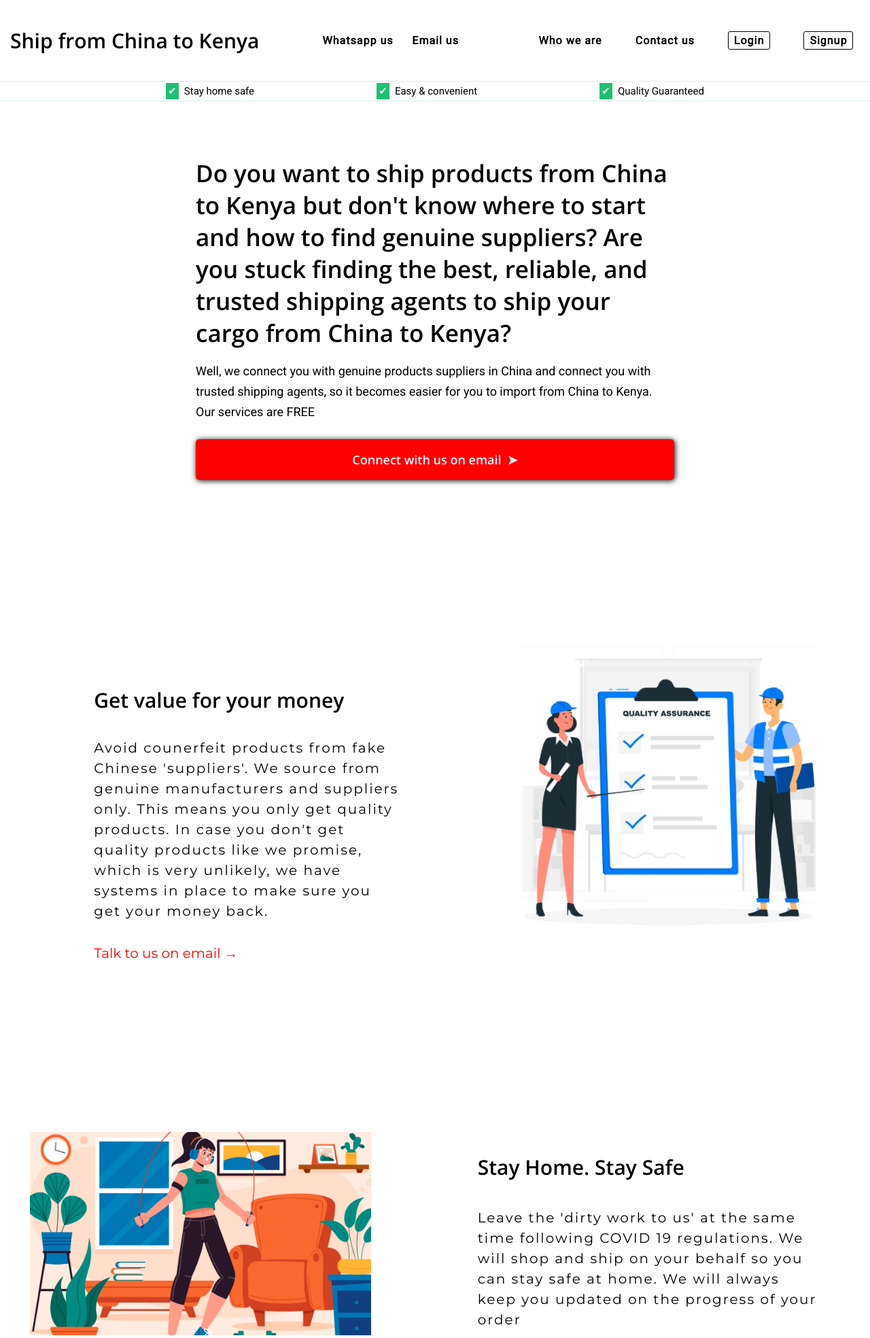
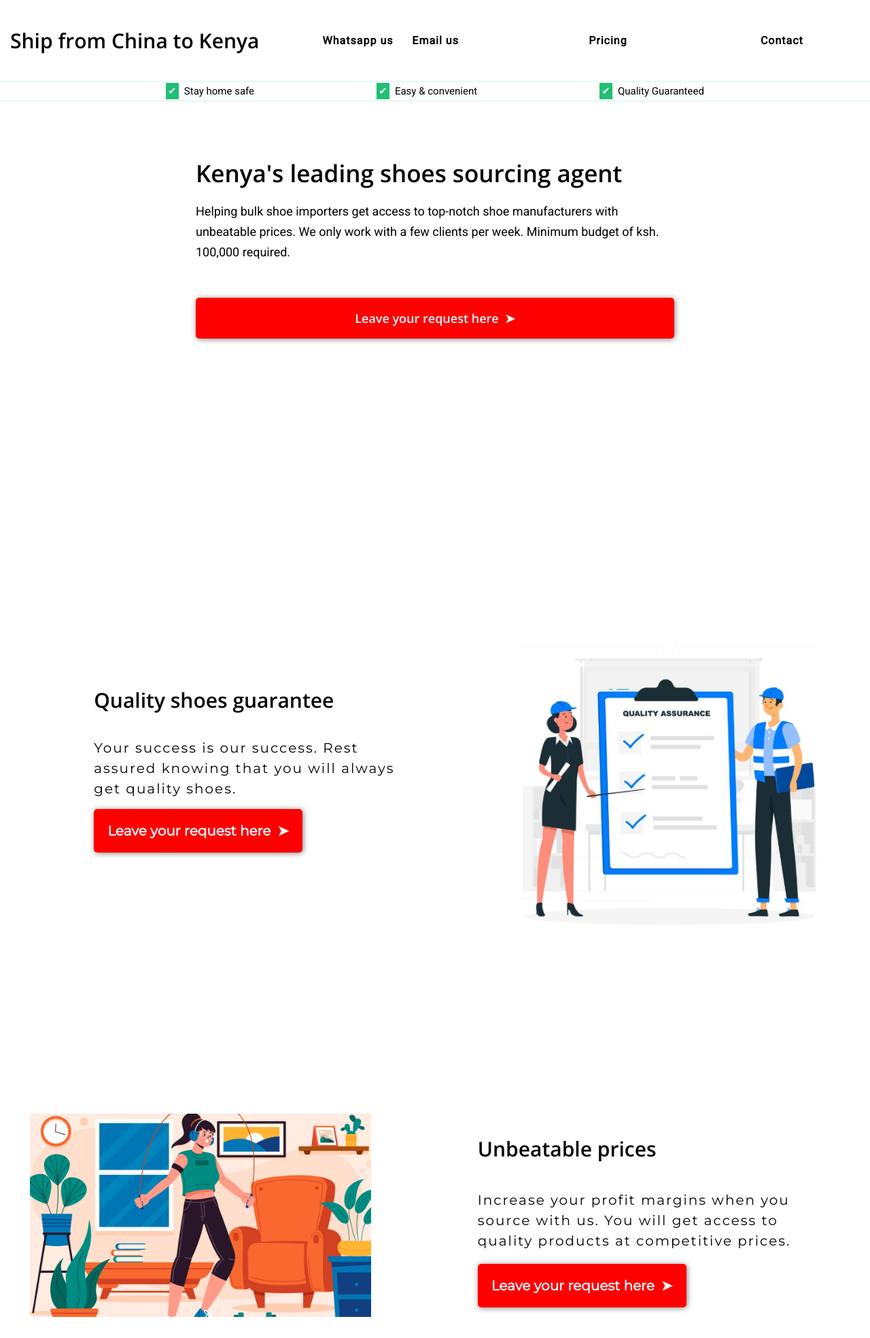
Before and after one commit to HaronKibetRutoh/myproject, a Django app: template templates/quote/home.html in a window 1280 px wide. Shown: the top 1968 px of the page at 68% size. Run offline with Django 3.2, Linux system fonts and the light colour scheme; the template is opened without the code that fills it, so the values that code supplies are empty; some libraries are stand-ins or nearby versions.

Commit message:
html change

```diff
--- a/static/css/base.css
+++ b/static/css/base.css
@@ -14,6 +14,12 @@ html{
 /* body{
     background: #342ead;
 } */
+
+.above-fold{
+    min-width: 100%;
+    height: auto;
+    /* background: url(/static/images/shoes.jpg/) center/cover no-repeat; */
+}
 
 nav{
     height:15vh;
@@ -222,7 +228,9 @@ footer{
     flex-direction: column;
 }
 
-.shipping-btn{
+
+.shop-request-btn{
+    background: red;
     padding: 1em;
     width: 100%;
     color: #edf7ff;
@@ -230,17 +238,16 @@ footer{
     font-weight: bold;
     font-family: 'Open Sans', sans-serif;
     text-decoration: none;
-    /* border-radius: 5rem; */
     border-radius: 0.5rem;
     transition: 1s;
-    box-shadow: 0.1rem 0.1rem 0.8rem black;
-    background: red;
+    box-shadow: 0.1rem 0.1rem 0.8rem gray;
+    margin-top: 1.5em;
     text-align: center;
 }
 
 .shopping-btn{
     /* background: rgb(76, 57, 223); */
-    background: #21bf73;
+    background: green;
     padding: 1em;
     width: 100%;
     color: #edf7ff;
@@ -343,7 +350,7 @@ img{
     font-size: 2rem;
     font-family: 'Montserrat', sans-serif;
     text-decoration: none;
-    color: red;
+    color: #edf7ff;
 }
 
 
--- a/templates/base.html
+++ b/templates/base.html
@@ -38,7 +38,7 @@
     <meta name="viewport" content="width=device-width, initial-scale=1.0">
     <title>
     {% block title %}
-        Shipping
+        Kenya's number one shoe sourcing agency
     {% endblock title %}
         </title>
     <link rel="stylesheet" href="{% static 'css/base.css' %}">
@@ -67,15 +67,15 @@
                         </div>
                     </div>
                 <ul class="navLinks">
-                    <li><a href="{% url 'quote:about' %}">Who we are</a></li>
+                    <li><a href="{% url 'quote:about' %}">Pricing</a></li>
                     <!-- <li><a href="">How it works</a></li> -->
-                    <li><a href="{% url 'contact:contact' %}">Contact us</a></li>
-                    {% if user.is_authenticated %}
+                    <li><a href="{% url 'contact:contact' %}">Contact</a></li>
+                    <!-- {% if user.is_authenticated %}
                     <li><a class="logout" href="{% url 'users:logout' %}">Logout</a></li>
                     {% else %}
                     <li><a class="login" href="{% url 'users:signin' %}">Login</a></li>
                     <li><a class="register" href="{% url 'users:register' %}">Signup</a></li>
-                    {% endif %}
+                    {% endif %} -->
                 </ul>
             </nav>
         </header>
@@ -91,13 +91,13 @@
         <footer>
             <div class="footer-links">
                 <p>Copyright 2020. All Rights Reserved</p>
-                <p><a href="">Terms of use</a></p>
+                <!-- <p><a href="">Terms of use</a></p> -->
             </div>
         </footer>
     </div>
     <script type="text/javascript" src="{% static 'js/base.js' %}"></script>
     <!-- GetButton.io widget -->
-    <script type="text/javascript">
+    <!-- <script type="text/javascript">
         (function () {
             var options = {
                 whatsapp: "+254718448461", // WhatsApp number
@@ -109,7 +109,7 @@
             s.onload = function () { WhWidgetSendButton.init(host, proto, options); };
             var x = document.getElementsByTagName('script')[0]; x.parentNode.insertBefore(s, x);
         })();
-    </script>
+    </script> -->
     <!-- /GetButton.io widget -->
 </body>
 </html>
--- a/templates/quote/home.html
+++ b/templates/quote/home.html
@@ -3,6 +3,7 @@
 
 
 {% block content %}
+    <div class="above-fold">
         <div class="quick-benefits-bar">
             <div class="benefits-bar">
                 <li><span class="check">&#10004;</span> Stay home safe</li>
@@ -11,43 +12,39 @@
             </div>
         </div>
         <div class="container">
-            <h1 class="offer-heading">Do you want to ship products from China to Kenya but don't know where to start and how to find genuine suppliers? Are you stuck finding the best, reliable, and trusted shipping agents to ship your cargo from China to Kenya?</h1>
+                <h1 class="offer-heading">Kenya's leading <strong>shoes sourcing agent</strong></h1>
 
-            <p class="offer-subheading">Well, we connect you with genuine products suppliers in China and connect you with trusted shipping agents, so it becomes easier for you to import from China to Kenya. <stron">Our services are FREE</strong></p>
+                <p class="offer-subheading">Helping bulk shoe importers get access to top-notch shoe manufacturers with unbeatable prices. We only work with a few clients per week. Minimum budget of ksh. 100,000 required.</p>
                 <div class="cta-btns">
-                <a class="shipping-btn" href="mailto:kibetharon41@gmail.com">Connect with us on email<span class="ship-arrow">&#10148;</span></a>
-                <a class="shopping-btn" href="https://api.whatsapp.com/send?phone=254718448461">Chat with us on WhatsApp<span class="shop-arrow">&#10148;</span></a>
+                    <a class="shop-request-btn" href="{% url 'quote:shopping' %}">Leave your request here<span class="ship-arrow">&#10148;</span></a>
+
+                    <a class="shopping-btn" href="https://api.whatsapp.com/send?phone=254718448461">WhatsApp us<span class="shop-arrow">&#10148;</span></a>
+                </div>
         </div>
     </div>
     <div class="more-details">
         <div class="part-1">
             <div class="part-1-caption">
-                <h2>Get value for your money</h2>
-                <p>Avoid counerfeit products from fake Chinese 'suppliers'. We source from genuine manufacturers and suppliers only. This means you only get quality products. In case you don't get quality products like we promise, which is very unlikely, we have systems in place to make sure you get your money back.</p>
-                <div class="part-1-email-btn"><a href="mailto:kibetharon41@gmail.com">Talk to us on email &#8594;</a></div>
-                <div class="part-1-btn"><a href="https://api.whatsapp.com/send?phone=254718448461">Chat with us on WhatsApp &#8594;</a></div>
+                <h2>Quality shoes guarantee</h2>
+                <p>Your success is our success. Rest assured knowing that you will always get quality shoes.</p>
+                <div class="part-1-email-btn"><a class="shop-request-btn" href="{% url 'quote:shopping' %}">Leave your request here<span class="ship-arrow">&#10148;</span></a></div>
             </div>
             <div class="part-1-img"><img src="{% static 'images/qualityblue.jpeg' %}" alt="image of quality quarantee"></div>
         </div>
         <div class="part-2">
             <div class="part-2-img"><img src="{% static 'images/stayhome.jpeg' %}" alt="stay home and stay safe image"></div>
             <div  class="part-2-caption">
-                <h2>Stay Home. Stay Safe</h2>
-                <p>Leave the 'dirty work to us' at the same time following COVID 19 regulations. We will shop and ship on your behalf so you can stay safe at home. We will always keep you updated on the progress of your order</p>
-                <div class="part-1-email-btn"><a href="mailto:kibetharon41@gmail.com">Talk to us on email &#8594;</a></div>
-                <div class="part-1-btn"><a href="https://api.whatsapp.com/send?phone=254718448461">Chat with us on WhatsApp &#8594;</a></div>
+                <h2>Unbeatable prices</h2>
+                <p>Increase your profit margins when you source with us. You will get access to quality products at competitive prices. </p>
+                <div class="part-1-email-btn"><a class="shop-request-btn" href="{% url 'quote:shopping' %}">Leave your request here<span class="ship-arrow">&#10148;</span></a></div>
             </div>
         </div>
         <div class="part-3">
             <div class="part-3-caption">
-                <h2>Save time and money</h2>
-                <p>There are 3 options to import from China to Kenya.
-                    #1 Source for products and also look for reliable shipping agents by yourself. Searching and vetting suppliers on Alibaba takes time. It's also a lot risky.
-                    #2 Pay a sourcing agent to do it on your behalf. <strong>Pay</strong>. That means you have to spend money for their services
-                    #3 Use us and save both time and money. Yes, we offer services of sourcing agents <strong>FREE</strong> of charge.
+                <h2>Save time</h2>
+                <p>Source with us and save time so that you can concentrate more on your business. You don't need to waste time searching through alibaba anymore.
                 </p>
-                <div class="part-1-email-btn"><a href="mailto:kibetharon41@gmail.com">Talk to us on email &#8594;</a></div>
-                <div class="part-1-btn"><a href="https://api.whatsapp.com/send?phone=254718448461">Chat with us on WhatsApp &#8594;</a></div>
+                <div class="part-1-email-btn"><a class="shop-request-btn" href="{% url 'quote:shopping' %}">Leave your request here<span class="ship-arrow">&#10148;</span></a></div>
             </div>
             <div class="part-3-img"><img src="{% static 'images/savetime.jpeg' %}" alt="save time and money image"></div>
         </div>
@@ -56,8 +53,7 @@
             <div class="part-4-caption">
                 <h2>Quality support</h2>
                 <p>We are always there for you whenever you need us. Your success is our success. We will always reply to your contacts personally and as soon as possible</p>
-                <div class="part-1-email-btn"><a href="mailto:kibetharon41@gmail.com">Talk to us on email &#8594;</a></div>
-                <div class="part-1-btn"><a href="https://api.whatsapp.com/send?phone=254718448461">Chat with us on WhatsApp &#8594;</a></div>
+                <div class="part-1-email-btn"><a class="shop-request-btn" href="{% url 'quote:shopping' %}">Leave your request here<span class="ship-arrow">&#10148;</span></a></div>
             </div>
         </div>
     </div>
@@ -66,27 +62,36 @@
             <img class="aboutimg" src="{% static '/images/aboutus.jpeg' %}" alt="about us image">
         </div>
         <div class="aboutus-copy">
-            <h1 class="aboutus-title"><strong>Dear China to Kenya importer...</strong></h1>
-            <p class="intro-copy">If you are like most importers, you know that shipping from China to Kenya is very tiresome and time consuming, right? And if you are shipping for the first time, it's even <strong>harder</strong></p>
-            <p class="intro-copy">That's why we started this service... to make it much easier for you to import from China to Kenya.</p>
-            <h1 class="howitworks"><strong>Let me show you in brief, how we help you ship easily</strong></h1>
+            <h1 class="aboutus-title"><strong>What we do</strong></h1>
+            <p class="intro-copy"><strong>If you are like most bulk shoe importers, you know that finding genuine shoe manufacturers is difficult and time consuming</strong>.</p>
+            <p class="intro-copy">It's also hard to trust online suppliers with your money.</p>
+            <p class="intro-copy">If you are a beginner, it's even <strong>harder</strong>.</p>
+            <p class="intro-copy">That's why we want to help you source quality products from 100% genuine manufacturers.</p>
+            <h1 class="howitworks"><strong>Let me show you how easy it is to work with us</strong></h1>
             <h2 class="step"><strong>Step #1</strong></h2>
-            <p>We connect you with genuine product manufacturers in China. Our mission is to get you only the best manufacturer that matches your needs</p>
+            <p>You send us your request. Note that you must have a minimum budget of ksh. 100,000. We will contact you once we receive your request.</p>
             <div class="howitworks-imgs"><img src="{% static '/images/genuinefactory.jpeg' %}" alt=""></div>
             <h2 class="step"><strong>Step #2</strong></h2>
-            <p>We negotiate for samples and the best prices on your behalf.</p>
-            <p>We advise you on how to pay with safe methods. You can also let us pay on your behalf. The choice is yours</p>
+            <p>We proceed to get the right manufacturer for you. We will offer you the best prices within 3 working days. We guarantee you quality products at the best prices possible.</p>
             <div class="howitworks-imgs"><img src="{% static '/images/negotiate.jpeg' %}" alt=""></div>
             <h2 class="step"><strong>Step #3</strong></h2>
-            <p>We then connect you with a reliable and trusted shipping agent to Kenya. We want to make sure that your cargo arrives safely. We will monitor shipping progress and will always keep you updated.</p>
+            <p>We arrange for samples. After confirming that you are totally satisfied with the sample, we will then confirm your product run with the suppler. </p>
             <div class="howitworks-imgs"><img src="{% static '/images/reliableagent.jpeg' %}" alt=""></div>
             <h2 class="step"><strong>Step #4</strong></h2>
-            <p>We inspect the cargo once it has arrived. We advise you on how to pay. You collect your cargo.</p>
+            <p>We then make a bulk order and pay on your behalf. We will also advise on shipping your cargo</p>
             <div class="howitworks-imgs"><img src="{% static '/images/collect.jpeg' %}" alt=""></div>
         </div>
         <div class="cta-btns">
-            <a class="shipping-btn" href="mailto:kibetharon41@gmail.com">Connect with us on email<span class="ship-arrow">&#10148;</span></a>
-            <a class="shopping-btn" href="https://api.whatsapp.com/send?phone=254718448461">Chat with us on WhatsApp<span class="shop-arrow">&#10148;</span></a>
+            <a class="shop-request-btn" href="mailto:kibetharon41@gmail.com">Leave your request here<span class="ship-arrow">&#10148;</span></a>
+
+            <a class="shopping-btn" href="https://api.whatsapp.com/send?phone=254718448461">WhatsApp us<span class="shop-arrow">&#10148;</span></a>
         </div>
+        <!-- <div class="clients">
+            <h1><strong>Who we work with</strong></h1>
+            <div><img src="{% static '/images/clients.jpeg' %}" alt=""></div>
+            <p>Many of you have inquired about who we work with. Since we offer free services, we only work with importers with a <strong>minimum budget of ksh. 100, 000. We do this to make sure that we guarantee quality services</strong></p>
+            <h1><strong>Important point to note</strong></h1>
+            <p>We <strong>only serve a few sourcing clients at a go</strong>. Actually one per week. Sometimes you will have to join our waiting list. However, we accept many shipping clients. <strong>If you already have shopped for your goods, but only want us to connect you with a genuine shipping agent, we will be more than happy to server</strong></p>
         </div>
+    </div> -->
 {% endblock content %}
--- a/templates/quote/shopping.html
+++ b/templates/quote/shopping.html
@@ -7,7 +7,7 @@
 
 {% block content %}
     <form class="shopping-request-form" action="" method="post">
-        <h3 class="contact-form-label"><strong>Briefly tell us what you want to import</strong></h3>
+        <h3 class="contact-form-label"><strong>Leave your request below</strong></h3>
         <div class="contact-fields">
         <p class="contact-form-label">{{form.name.label}}</p>
         <div>
@@ -27,14 +27,14 @@
         </div>
         </div>
         <div class="contact-fields">
-        <p class="contact-form-label">Briefly tell us what you want to import</p>
+        <p class="contact-form-label">Tell us what shoes you want to import</p>
         <div>
             {{form.description}}
         </div>
         </div>
         {% csrf_token %}
     <div>
-        <input class="contact-button" type="submit" value="Send us your request">
+        <input class="contact-button" type="submit" value="Send your request">
     </div>
     </form>
 {% endblock content %}
```
Also changed, not shown: other parts of static/css/base.css (+12 -59 lines), templates/quote/about.html (+7 -33 lines), static/images/clients.jpeg (added), static/images/contact.jpeg (added), static/images/shoes.jpg (added). Lines whose indentation alone changed are shown as unchanged.
